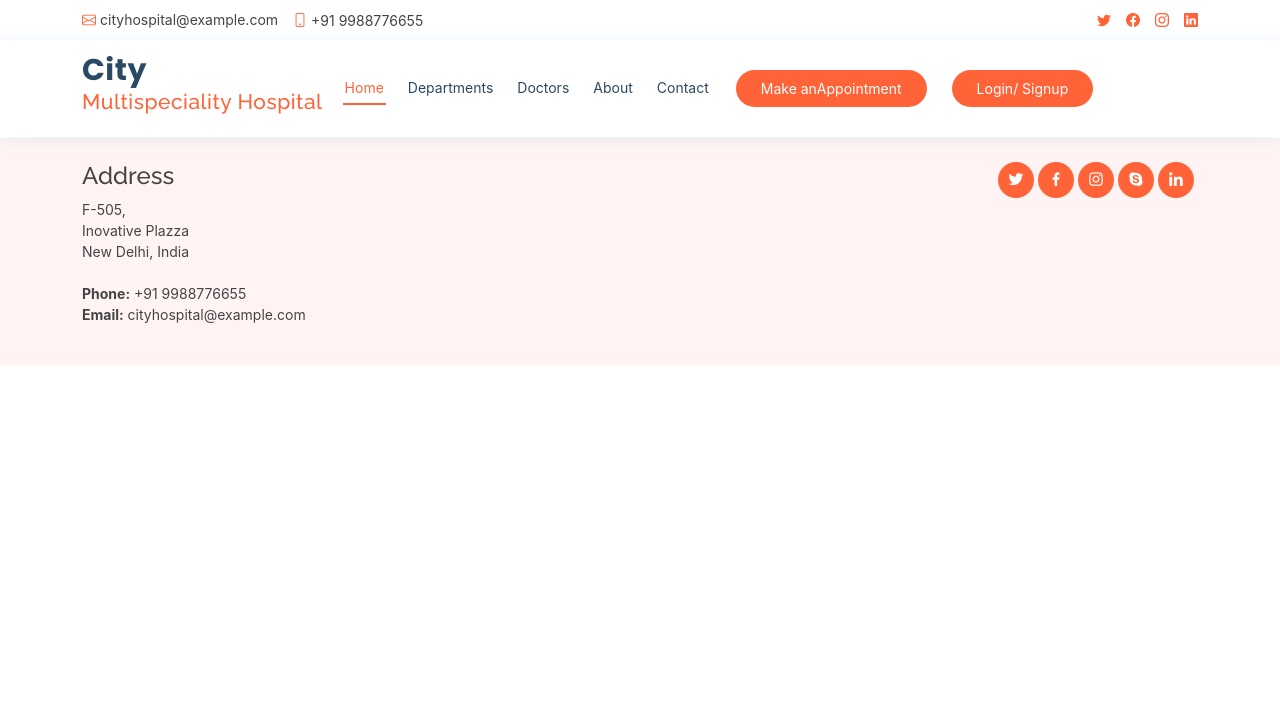
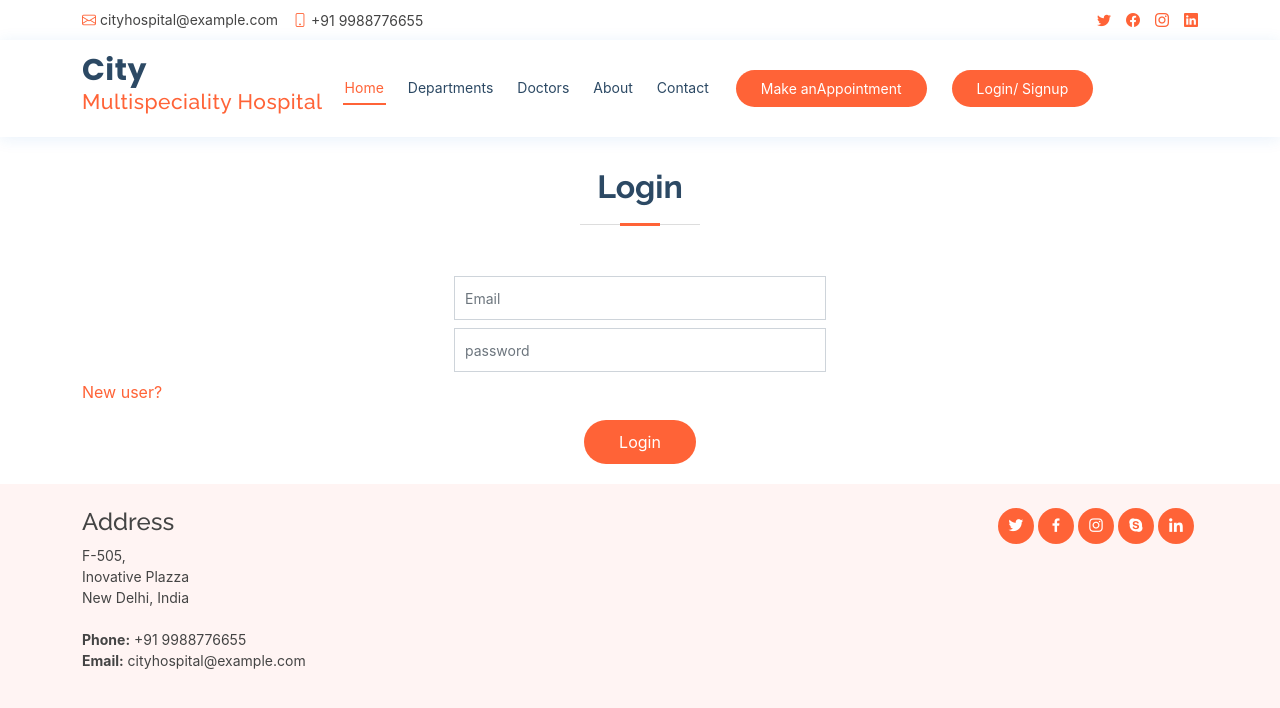
Before and after one commit to rudrabhikadiya3/city-hospital, a React (Create React App) app: page /Login in a window 1280 px wide. Shown: the top 708 px of the page. Built offline with nearby package versions, Linux system fonts and the light colour scheme.

Commit message:
login signup

```diff
--- a/src/App.js
+++ b/src/App.js
@@ -9,6 +9,7 @@ import About from './container/About';
 import Contact from './container/Contact';
 import {Switch} from 'react-router-dom';
 import {Route} from 'react-router-dom';
+import Login from './container/Login';
 
 
 function App() {
@@ -21,6 +22,7 @@ function App() {
           <Route path='/Doctors' exact component={Doctors} />
           <Route path='/About' exact component={About} />
           <Route path='/Contact' exact component={Contact} />
+          <Route path='/Login' exact component={Login} />
         </Switch>
       <Footer />
     </>
--- /dev/null
+++ b/src/container/Login.js
@@ -0,0 +1,55 @@
+import React, { useState } from 'react';
+
+function Login(props) {
+    const [userType, setUsertype] = useState('login')
+    return (
+        <section id="appointment" className="appointment">
+            <div className="container">
+                <div className="section-title">
+                    {
+                        userType === 'login' ?
+                            <h2>Login</h2> :
+                            <h2>Sign Up</h2>
+                    }
+                </div>
+                <form action method="post" role="form" className="php-email-form">
+                    <div>
+                        <div className="col-md-4 form-group row mx-auto">
+                            {
+                                userType === 'login' ?
+                                    <input type="mail" name="mail" className="form-control" id="mail" placeholder="Email" /> :
+                                    <input type="text" name="name" className="form-control" id="name" placeholder="Name" />
+                            }
+
+                        </div>
+                        <div className="col-md-4 form-group mt-3 mt-md-0 row mx-auto">
+                            {
+                                userType === 'login' ?
+                                    <input type="password" className="form-control" name="password" id="password" placeholder="password"/> :
+                                    <input type="mail" name="mail" className="form-control" id="mail" placeholder="Email" />
+
+                            }
+
+                        </div>
+                        <div>
+                            <a to="/" className='d-inline-block mx-auto' onClick={() => setUsertype('SignUp')}>New user?</a>
+                        </div>
+                        {
+                                userType === 'login' ?
+                                <div class="text-center mt-3"><button type="submit">Login</button></div>
+                                :
+                                <div class="text-center mt-3"><button type="submit">Sign Up</button></div>
+
+                            }
+
+                    </div>
+
+
+                </form>
+            </div>
+        </section>
+
+    );
+}
+
+export default Login;
```
